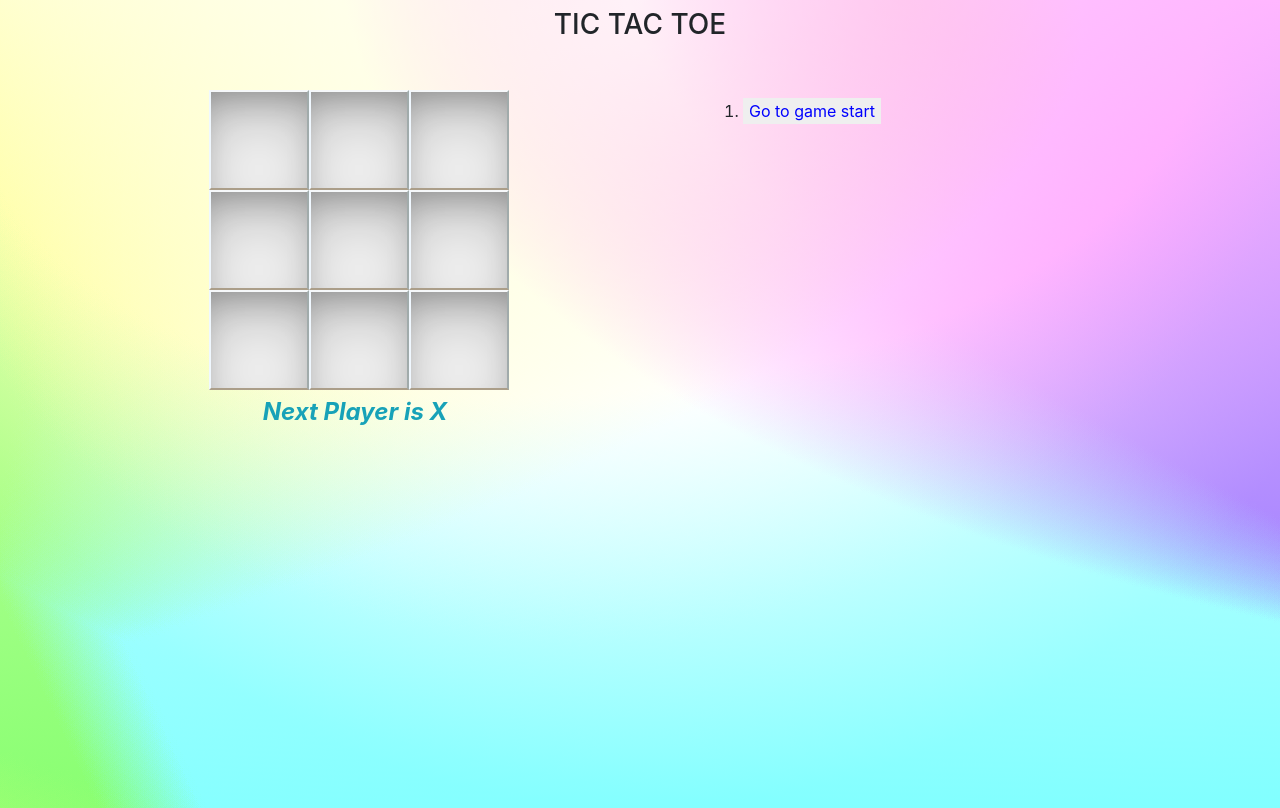
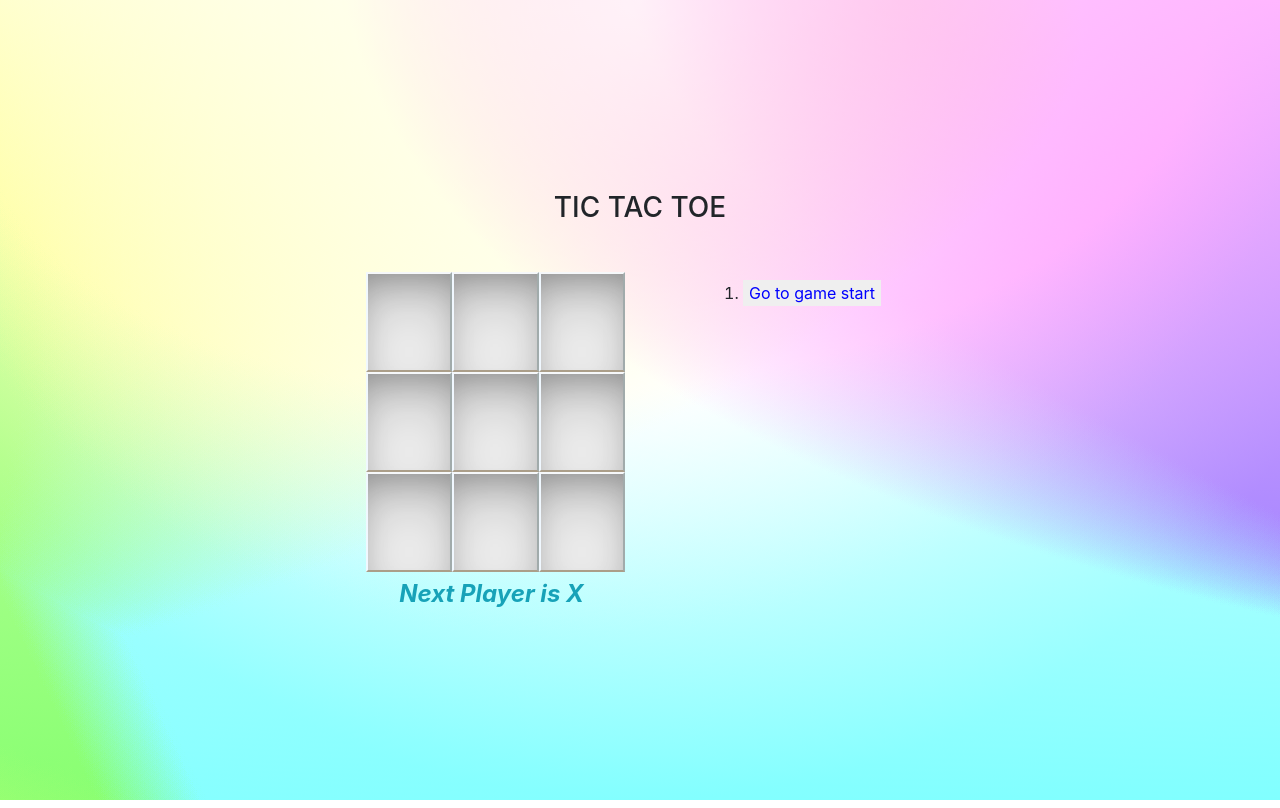
Before and after one commit to SOFTMAN387/tictactoe-game, a React (Vite) app: page / in a window 1280 px wide. Built offline with nearby package versions, Linux system fonts and the light colour scheme.

Commit message:
modified style

```diff
--- a/src/components/Board.jsx
+++ b/src/components/Board.jsx
@@ -70,7 +70,7 @@ const Board = () => {
       </div> */}
 
 
-      <div className='container '>
+
      <div className='text-center mt-2'>
      <h3>TIC TAC TOE</h3>
 
@@ -78,7 +78,7 @@ const Board = () => {
 
       <div className='row mt-5'>
 
-      <div className='col col-md-8 col-lg-6 col-12 '>
+<div className='col col-md-6 col-lg-6 col-12 '>
 <div className='row-container ml-2'>
 
       {renderSquare(0)}
@@ -102,7 +102,7 @@ const Board = () => {
 </div>
 
 </div>
-      <div className='col col-md-4 col-lg-6 col-12  '>
+<div className='col col-md-6 col-lg-6 col-12  '>
 <div className='ml-5 mt-2'>
 <PlayerHistory  history={history} moveTo={moveTo} currentMove={currentMove}/>
 </div>
@@ -111,7 +111,8 @@ const Board = () => {
 
 </div>
 
-      </div>
+
+
     </>
   )
 }
--- a/src/components/style.css
+++ b/src/components/style.css
@@ -1,10 +1,14 @@
 body {
     height: 100vh;
+    display: flex;
+    justify-content: center;
+    align-items: center;
     background: linear-gradient(180deg, #FFB7B7 0%, #727272 100%), radial-gradient(60.91% 100% at 50% 0%, #FFD1D1 0%, #260000 100%), linear-gradient(127.43deg, #00FFFF 0%, #FFFFFF 100%), radial-gradient(100.22% 100% at 70.57% 0%, #FF0000 0%, #00FFE0 100%), linear-gradient(64.82deg, #DBFF00 0%, #3300FF 100%);
     background-blend-mode: screen, overlay, color-burn, color-dodge, normal;
 }
 
 .main-container {
+    position: absolute;
     display: flex;
     justify-content: center;
     align-items: center;
```
Lines whose indentation alone changed are shown as unchanged.
